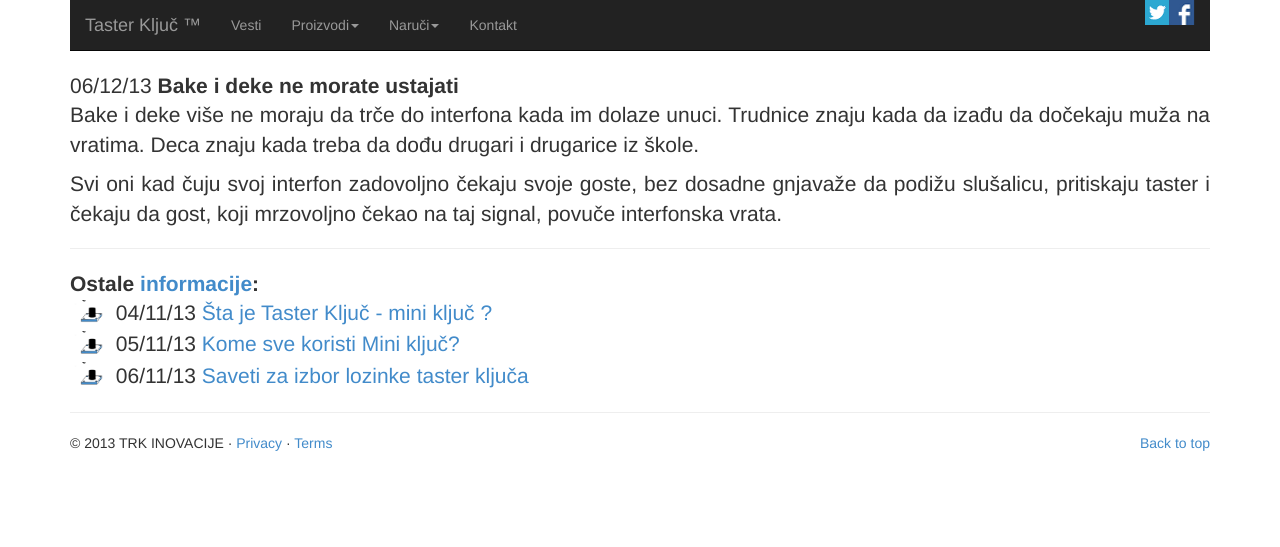
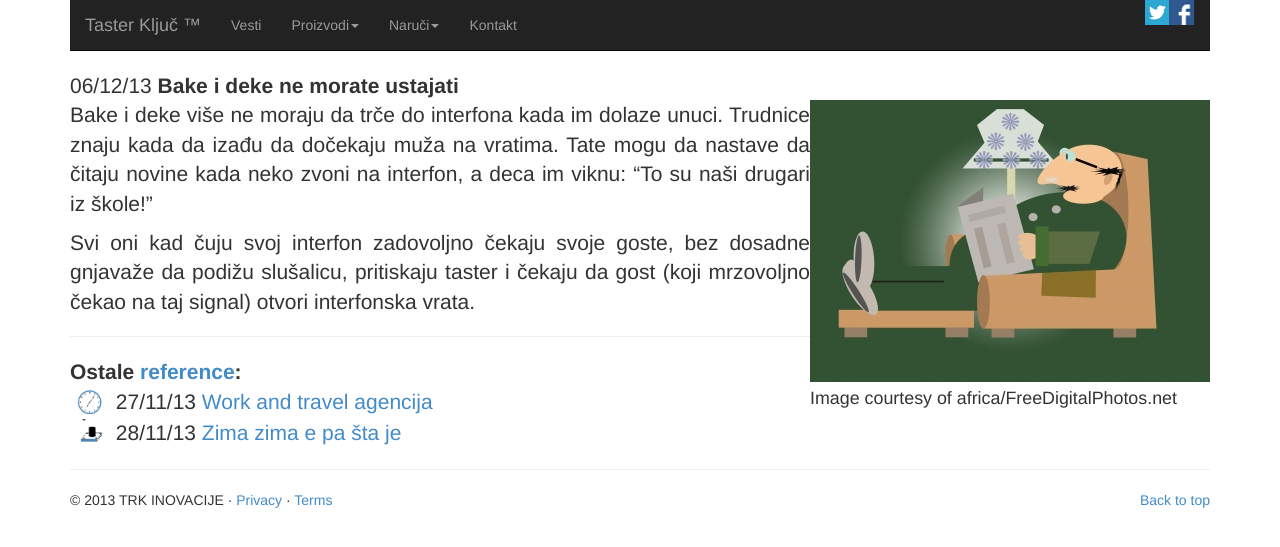
Before and after one commit to trkinovacije/tasterkljuc, a Jekyll site: the page built from _posts/2013-12-06-Bake-i-deke-ne-morate-ustajati.md, in a window 1280 px wide. Shown: the top 547 px of the page. Built offline with Jekyll 4.4.1, drawn with Linux system fonts in a browser that asks for light colours; Markdown is read by kramdown in place of the engine named in the settings.

Commit message:
change post

```diff
--- a/_posts/2013-12-06-Bake-i-deke-ne-morate-ustajati.md
+++ b/_posts/2013-12-06-Bake-i-deke-ne-morate-ustajati.md
@@ -1,10 +1,17 @@
 ---
 title: Bake i deke ne morate ustajati
-category: informacije
+layout: post
+category: reference
 tags: mini-kljuc
-layout: post
 ---
 
-Bake i deke više ne moraju da trče do interfona kada im dolaze unuci. Trudnice znaju kada da izađu da dočekaju muža na vratima. Deca znaju kada treba da dođu drugari i drugarice iz škole.
+<div style="float:right">
+<img class="postimg" src="/assets/images/news/deda_africa.jpg" />
+<br>
+<small>
+Image courtesy of africa/FreeDigitalPhotos.net
+</small>
+</div>
+Bake i deke više ne moraju da trče do interfona kada im dolaze unuci. Trudnice znaju kada da izađu da dočekaju muža na vratima. Tate mogu da nastave da čitaju novine kada neko zvoni na interfon, a deca im viknu: "To su naši drugari iz škole!"
 
-Svi oni kad čuju svoj interfon zadovoljno čekaju svoje goste, bez dosadne gnjavaže da podižu slušalicu, pritiskaju taster i čekaju da gost, koji mrzovoljno čekao na taj signal, povuče interfonska vrata.
+Svi oni kad čuju svoj interfon zadovoljno čekaju svoje goste, bez dosadne gnjavaže da podižu slušalicu, pritiskaju taster i čekaju da gost (koji mrzovoljno čekao na taj signal) otvori interfonska vrata.
--- a/index.html
+++ b/index.html
@@ -25,7 +25,7 @@
             <div class="carousel-caption">
             <h1 style="position:relative; margin-left:80px; margin-right:80px;" >Taster Ključ &trade; je interfonski dodatak koji zamenjuje vaš ključ od ulaza
             </h1>
-              <p>Bacite vaš ključ, rfid karticu i prepustite se magičnom otključavanju vrata pomoću pritiskanja zvona na specifičan način. Brzina otključavanja će vas šokirati!</p>
+              <p>Bacite vaš ključ, RFID karticu i prepustite se magičnom otključavanju vrata pomoću pritiskanja zvona na specifičan način. Brzina otključavanja će vas šokirati!</p>
               <p><a class="btn btn-large btn-primary" href="/informacije/2013/11/04/Sta-je-taster-kljuc.html">Pročitaj više o tome</a>ili<a class="btn btn-large btn-primary" href="/naruci">Naruči ga još danas</a></p>
             </div>
            </div>
@@ -91,9 +91,9 @@
 
       <div class="row featurette">
         <div class="col-md-7">
-         <h2 class="featurette-heading">Kome ovo koristi?<br /> <span class="text-muted">video animacija</span></h2>
+         <h2 class="featurette-heading">Kako se koristi Mini ključ?<br /> <span class="text-muted">video animacija</span></h2>
           <p class="lead">I dok svakodnevno čekamo da nam neko otključa vrata ili tražimo ključ od ulaza, male komšije nemaju tih problema...</p>
-              <p><a class="btn btn-large btn-primary" href="/informacije/2013/11/05/Kome-ovo-koristi.html">Pročitajte više o tome</a></p>
+              <p><a class="btn btn-large btn-primary" href="/informacije/2013/11/05/Kako-se-koristi-Mini-kljuc.html">Pročitajte više o tome</a></p>
         </div>
         <div class="col-md-5 " >
           <img class="featurette-image img-responsive img-rounded" src="http://img.youtube.com/vi/A-4Hlwako5A/0.jpg" alt="Generic placeholder image">
```
Also changed, not shown: _posts/2013-11-05-Kako-se-koristi-Mini-kljuc.md (renamed from _posts/2013-11-05-Kome-ovo-koristi.md, +2 -9 lines), assets/images/news/deda_africa.jpg (added).
